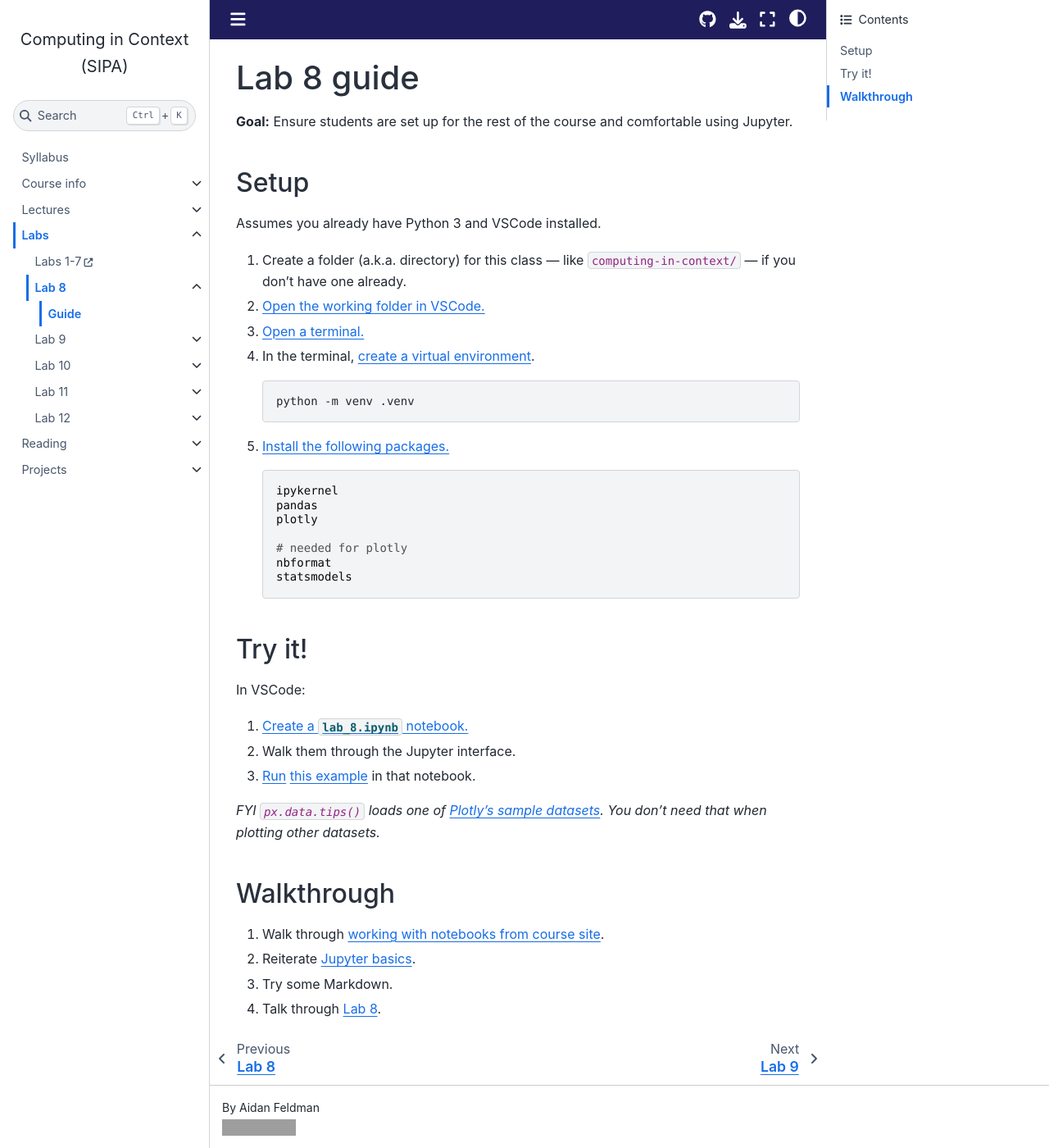
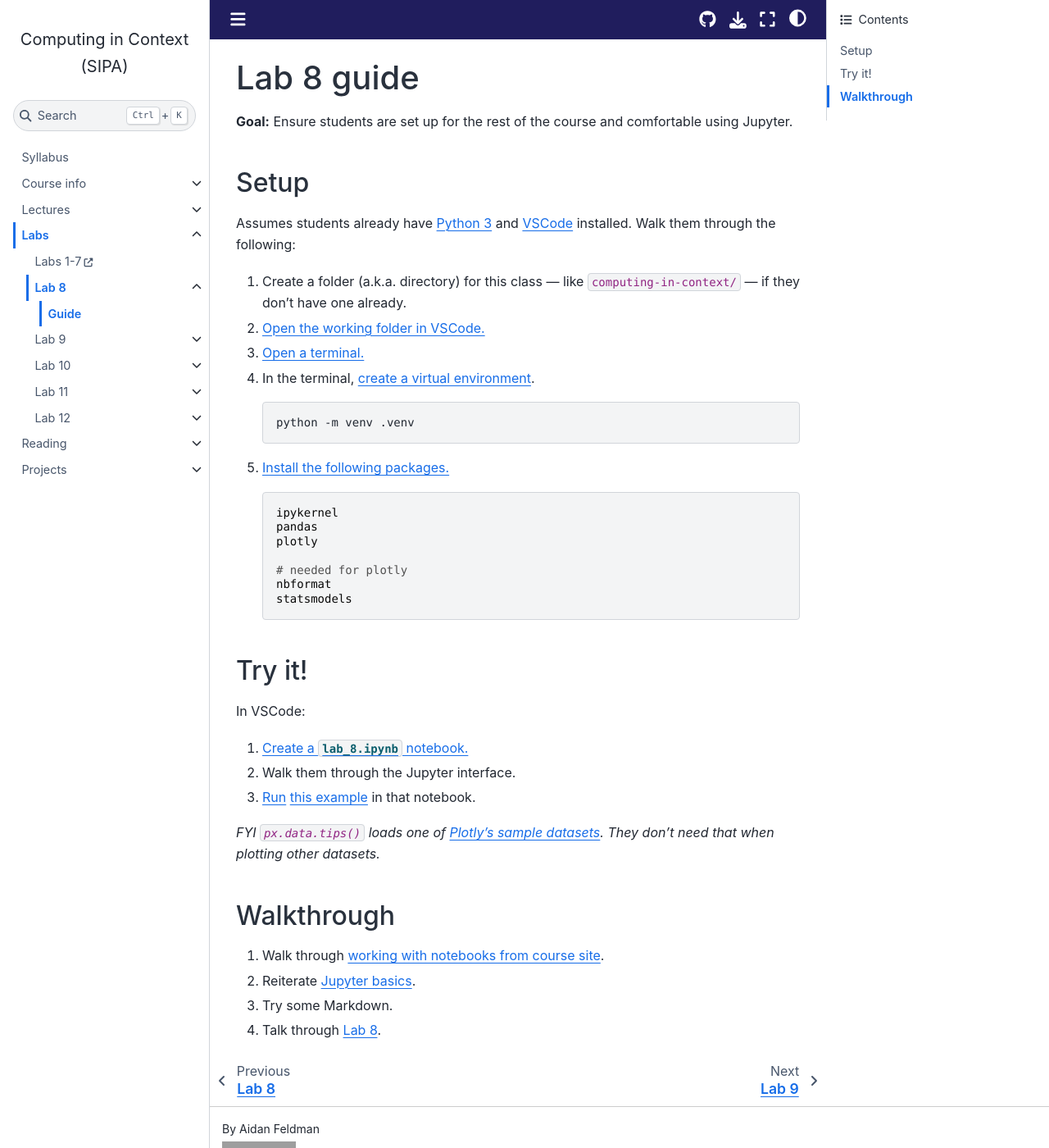
Before and after one commit to afeld/computing-in-context, a Jupyter Book: the page built from lab_8_guide.md, in a window 1280 px wide and 1400 px high. Shown: the whole window at 82% size. Built offline with Jupyter Book 1.0.4 settings and Sphinx 7.4.7 and the Sphinx Book theme 1.1.4, drawn with Linux system fonts in a browser that asks for light colours; pages that are not in the unit, such as notebooks, are missing from menus; comment, search, counter and statistics services are not loaded; grey boxes are pictures that could not be loaded.

Commit message:
fix wording of lab 8 guide

```diff
--- a/lab_8_guide.md
+++ b/lab_8_guide.md
@@ -4,9 +4,9 @@
 
 ## Setup
 
-Assumes you already have Python 3 and VSCode installed.
+Assumes students already have [Python 3](https://www.python.org/downloads/) and [VSCode](https://code.visualstudio.com/download) installed. Walk them through the following:
 
-1. Create a folder (a.k.a. directory) for this class — like `computing-in-context/` — if you don't have one already.
+1. Create a folder (a.k.a. directory) for this class — like `computing-in-context/` — if they don't have one already.
 1. [Open the working folder in VSCode.](https://code.visualstudio.com/docs/getstarted/getting-started#_open-a-folder-in-vs-code)
 1. [Open a terminal.](https://code.visualstudio.com/docs/terminal/getting-started)
 1. In the terminal, [create a virtual environment](https://docs.python.org/3/library/venv.html#creating-virtual-environments).
@@ -35,7 +35,7 @@ In VSCode:
 1. Walk them through the Jupyter interface.
 1. [Run](https://code.visualstudio.com/docs/datascience/jupyter-notebooks#_running-cells) [this example](https://plotly.com/python/linear-fits/#Linear-fit-trendlines-with-Plotly-Express) in that notebook.
 
-_FYI `px.data.tips()` loads one of [Plotly's sample datasets](https://plotly.com/python-api-reference/generated/plotly.express.data.html). You don't need that when plotting other datasets._
+_FYI `px.data.tips()` loads one of [Plotly's sample datasets](https://plotly.com/python-api-reference/generated/plotly.express.data.html). They don't need that when plotting other datasets._
 
 ## Walkthrough
 
```
